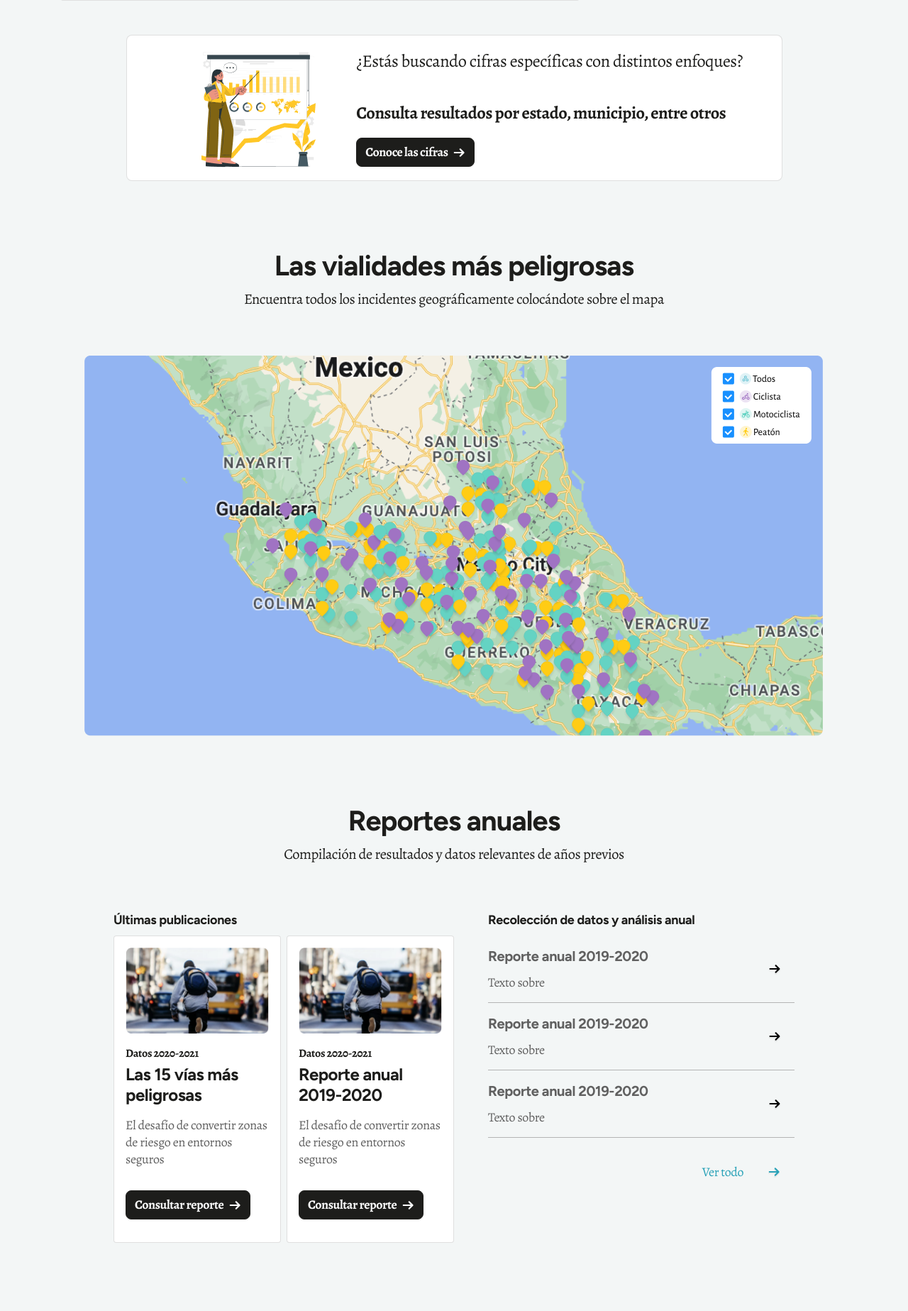
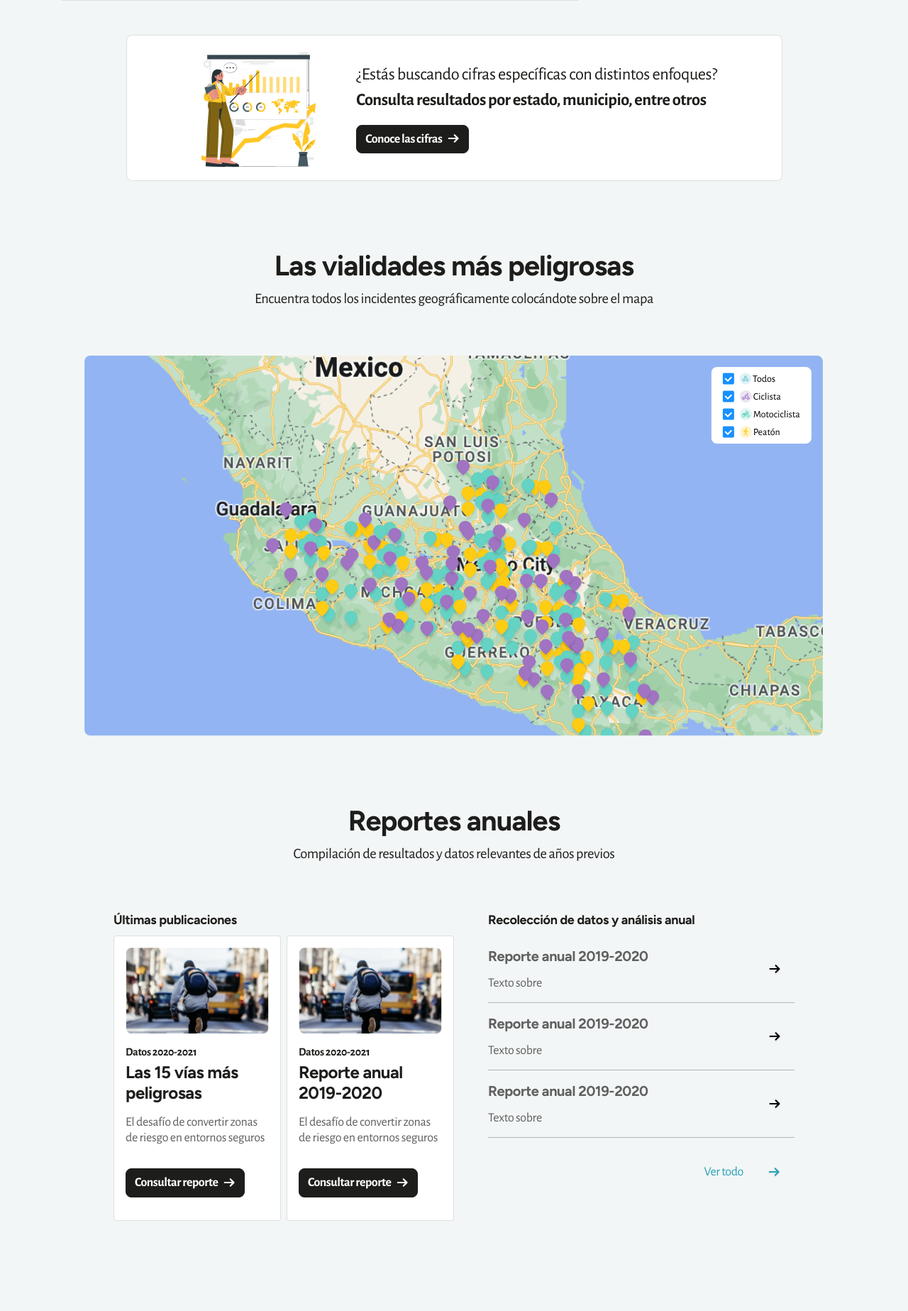
Before and after one commit to adanzilla/numv, a PHP site: page / in a window 1280 px wide. Shown: the part 1292-3139 px from the top of the page at 71% size. After the commit the page ends 3012 px from the top, so only its background shows below. Run offline with PHP 8.4, Linux system fonts and the light colour scheme; style sheets or scripts are compiled from the project's sources; some libraries are stand-ins or nearby versions.

Commit message:
Se corrige Alegreya

```diff
--- a/maqueta/css/numv.css
+++ b/maqueta/css/numv.css
@@ -1,6 +1,6 @@
 /* line 10, ../sass/numv.scss */
 * {
-  font-family: "Alegreya", serif;
+  font-family: "Alegreya Sans", serif;
   color: #1D1D1B;
 }
 /* line 15, ../sass/numv.scss */
@@ -23,7 +23,7 @@
   font-weight: 700;
   font-size: 1.4vw;
   line-height: 1.5;
-  font-family: "Alegreya", serif;
+  font-family: "Alegreya Sans", serif;
 }
 /* line 36, ../sass/numv.scss */
 * body .btn-primary img {
@@ -94,7 +94,7 @@
   font-size: 16px;
   font-size: 1.1vw;
   font-weight: 400;
-  font-family: "Alegreya", serif;
+  font-family: "Alegreya Sans", serif;
   text-align: center;
   margin-bottom: 0;
   width: 80%;
@@ -158,7 +158,7 @@
 /* line 195, ../sass/numv.scss */
 * body section#graficas h3 {
   font-size: 20px;
-  font-family: "Alegreya", serif;
+  font-family: "Alegreya Sans", serif;
   font-weight: 700;
 }
 /* line 203, ../sass/numv.scss */
@@ -210,7 +210,7 @@
 /* line 253, ../sass/numv.scss */
 * body section#reportes .row.ver-todos p a {
   color: #28A1B7;
-  font-family: "Alegreya", serif;
+  font-family: "Alegreya Sans", serif;
   font-size: 18px;
   font-style: normal;
   font-weight: 500;
@@ -235,7 +235,7 @@
 /* line 278, ../sass/numv.scss */
 * body section#reportes .row.bordered p.title a span {
   color: #606060;
-  font-family: "Alegreya", serif;
+  font-family: "Alegreya Sans", serif;
   font-size: 18px;
   font-style: normal;
   font-weight: 400;
@@ -245,7 +245,7 @@
 }
 /* line 305, ../sass/numv.scss */
 * body section#reportes .card p.tag {
-  font-family: "Alegreya", serif;
+  font-family: "Alegreya Sans", serif;
   font-size: 16px;
   font-style: normal;
   font-weight: 700;
@@ -264,7 +264,7 @@
 /* line 325, ../sass/numv.scss */
 * body section#reportes .card p.extract {
   color: #606060;
-  font-family: "Alegreya", serif;
+  font-family: "Alegreya Sans", serif;
   font-size: 18px;
   font-style: normal;
   font-weight: 400;
--- a/maqueta/index.html
+++ b/maqueta/index.html
@@ -23,7 +23,7 @@
 
     <link rel="preconnect" href="https://fonts.googleapis.com">
     <link rel="preconnect" href="https://fonts.gstatic.com" crossorigin>
-    <link href="https://fonts.googleapis.com/css2?family=Alegreya:wght@400;700&family=Figtree:wght@400;700&family=Inter:wght@400;700&display=swap" rel="stylesheet">
+    <link href="https://fonts.googleapis.com/css2?family=Alegreya+Sans:wght@400;700&family=Figtree:wght@400;700&family=Inter:wght@400;700&display=swap" rel="stylesheet">
     <link href="//maxcdn.bootstrapcdn.com/bootstrap/4.0.0/css/bootstrap.min.css" rel="stylesheet" id="bootstrap-css">
     <link rel="stylesheet" href="bower_components/components-font-awesome/css/all.css">
     <link rel="stylesheet" href="https://unpkg.com/swiper@8/swiper-bundle.min.css">
--- a/maqueta/sass/numv.scss
+++ b/maqueta/sass/numv.scss
@@ -2,7 +2,7 @@ $primary : #28A1B7;
 $dark: #1D1D1B;
 $grey: #606060;
 $light: #ffffff;
-$alegreya: 'Alegreya', serif;
+$alegreya: 'Alegreya Sans', serif;
 $figtree: 'Figtree', sans-serif;
 $inter: 'Inter', sans-serif;
 
```
